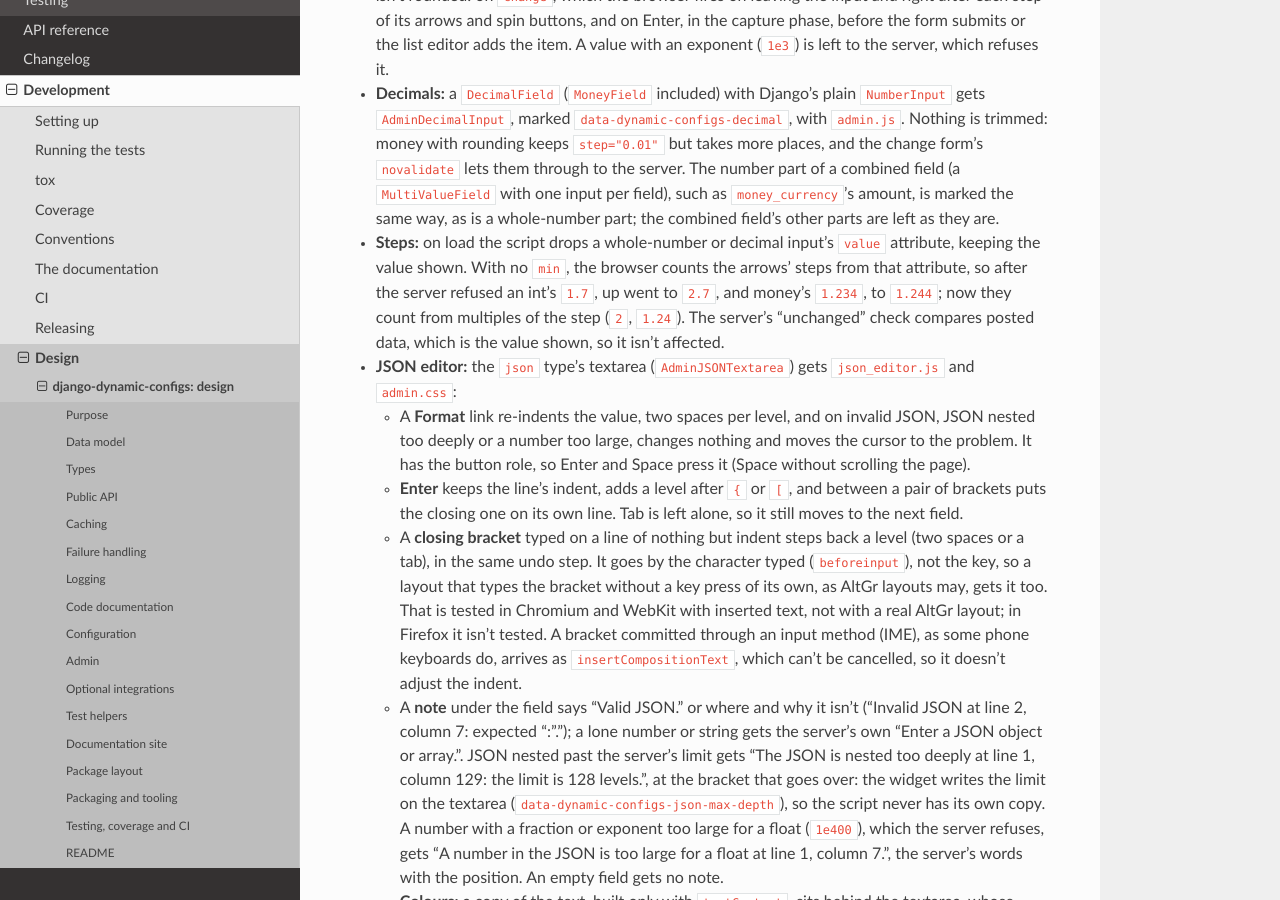
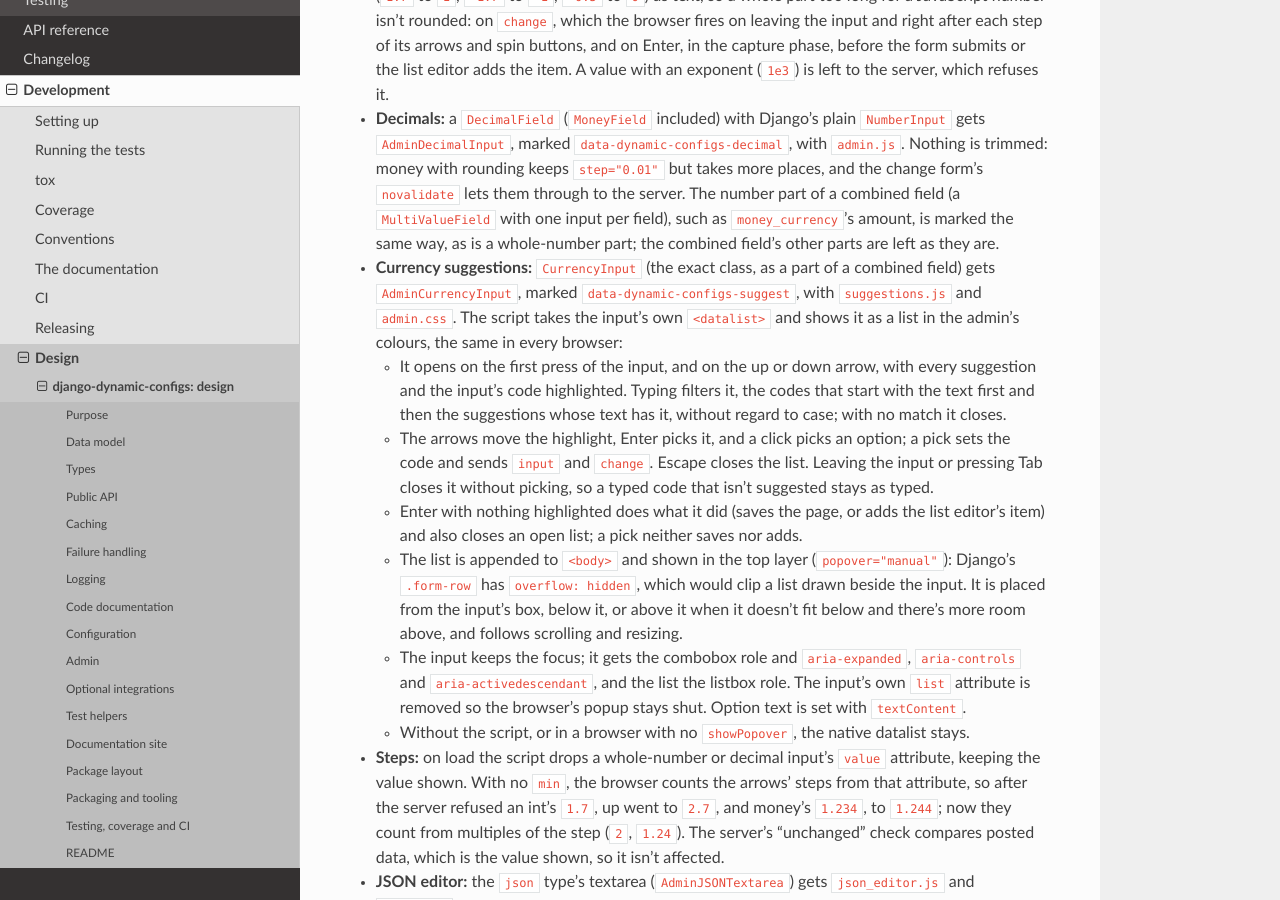
Before and after one commit to Tecktron/django-dynamic-configs, a Sphinx documentation site: the page built from docs/design/django-dynamic-configs.md, in a window 1280 px wide and 900 px high, scrolled down 17478 px. Built offline with Sphinx 7.4.7 and the Read the Docs theme 3.1.0, drawn with Linux system fonts in a browser that asks for light colours; some of the changed text lies outside the part shown.

Commit message:
Document the currency dropdown

```diff
--- a/docs/design/django-dynamic-configs.md
+++ b/docs/design/django-dynamic-configs.md
@@ -330,9 +330,10 @@ DYNAMIC_CONFIGS = {
   currency code. Stored text is `"9.99 CAD"`; on input the code is uppercased (`"9.99 cad"` is accepted). It takes
   the same `rounding` and rounds the amount of entered text before it creates `Money`.
 - `MoneyCurrencyField` is a `MultiValueField` combining `MoneyField` (the amount; the widget uses `MoneyField`'s own
-  number input) with a 3-character currency input, shown side by side with no JavaScript. The currency input has a
-  `list` attribute pointing at a `<datalist>` of suggested currencies, rendered in the same `<span>` as the inputs (so
-  the admin's flex layout keeps them together).
+  number input) with a 3-character currency input (`CurrencyInput`, a `TextInput`), shown side by side with no
+  JavaScript. The currency input has a `list` attribute pointing at a `<datalist>` of suggested currencies, rendered in
+  the same `<span>` as the inputs (so the admin's flex layout keeps them together). Each option's text is
+  `CODE - Label`, or the code alone when the label is empty.
 - **Currency suggestions.** `MoneyCurrencySerializer(rounding=None, currencies=None)` takes the codes to suggest:
   `None` gives the ISO 4217 list in `types/iso4217.py`; a list of codes is labelled from that list when it knows them
   (an unknown code is suggested without a label); a mapping of code to label is used as given; empty gives no
@@ -621,6 +622,24 @@ numbers whole,
   `step="0.01"` but takes more places, and the change form's `novalidate` lets them through to the server. The
   number part of a combined field (a `MultiValueField` with one input per field), such as `money_currency`'s amount,
   is marked the same way, as is a whole-number part; the combined field's other parts are left as they are.
+- **Currency suggestions:** `CurrencyInput` (the exact class, as a part of a combined field) gets `AdminCurrencyInput`,
+  marked `data-dynamic-configs-suggest`, with `suggestions.js` and `admin.css`. The script takes the input's own
+  `<datalist>` and shows it as a list in the admin's colours, the same in every browser:
+  - It opens on the first press of the input, and on the up or down arrow, with every suggestion and the input's code
+    highlighted. Typing filters it, the codes that start with the text first and then the suggestions whose text has it,
+    without regard to case; with no match it closes.
+  - The arrows move the highlight, Enter picks it, and a click picks an option; a pick sets the code and sends `input`
+    and `change`. Escape closes the list. Leaving the input or pressing Tab closes it without picking, so a typed code
+    that isn't suggested stays as typed.
+  - Enter with nothing highlighted does what it did (saves the page, or adds the list editor's item) and also closes
+    an open list; a pick neither saves nor adds.
+  - The list is appended to `<body>` and shown in the top layer (`popover="manual"`): Django's `.form-row` has
+    `overflow: hidden`, which would clip a list drawn beside the input. It is placed from the input's box, below it, or
+    above it when it doesn't fit below and there's more room above, and follows scrolling and resizing.
+  - The input keeps the focus; it gets the combobox role and `aria-expanded`, `aria-controls` and
+    `aria-activedescendant`, and the list the listbox role. The input's own `list` attribute is removed so the browser's
+    popup stays shut. Option text is set with `textContent`.
+  - Without the script, or in a browser with no `showPopover`, the native datalist stays.
 - **Steps:** on load the script drops a whole-number or decimal input's `value` attribute, keeping the value shown.
   With no `min`, the browser counts the arrows' steps from that attribute, so after the server refused an int's
   `1.7`, up went to `2.7`, and money's `1.234`, to `1.244`; now they count from multiples of the step (`2`, `1.24`).
```
Also changed, not shown: CHANGELOG.md (+1 -0 lines), docs/admin.md (+3 -1 lines), docs/money.md (+10 -3 lines).
